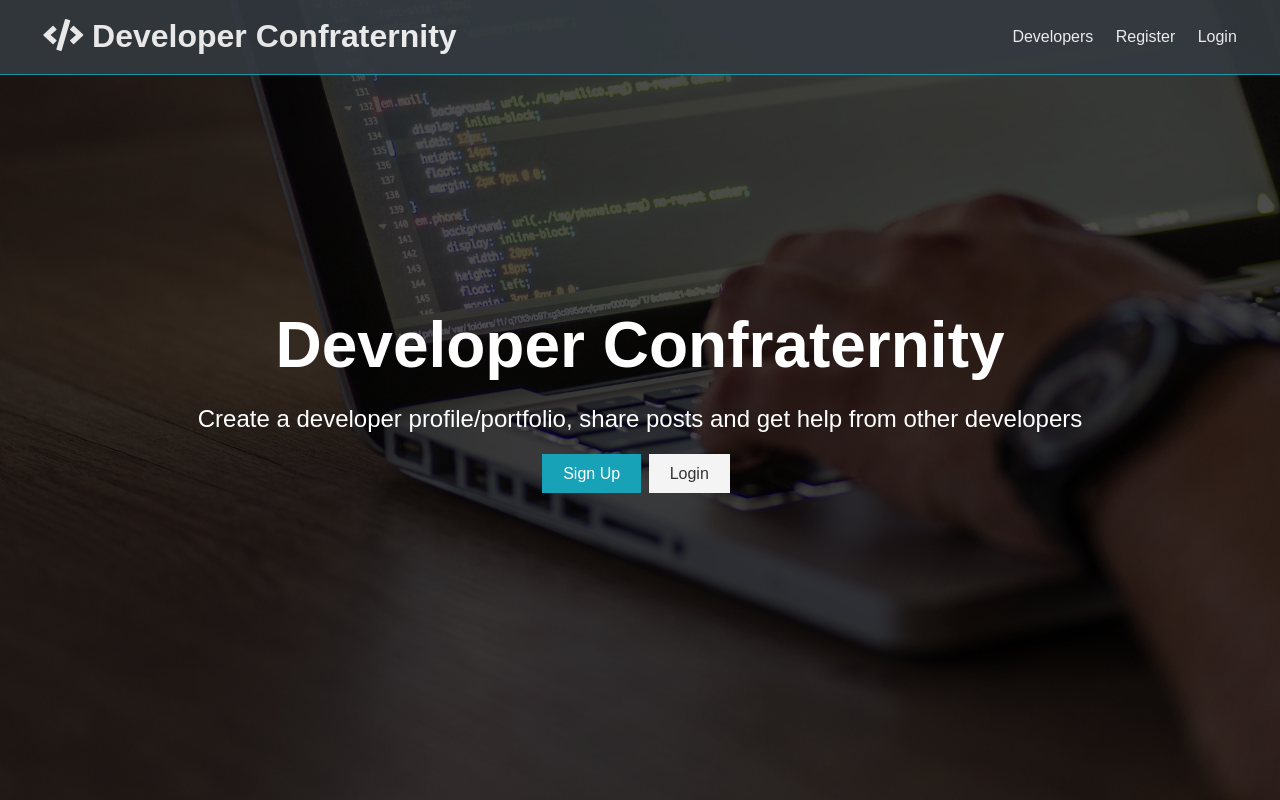
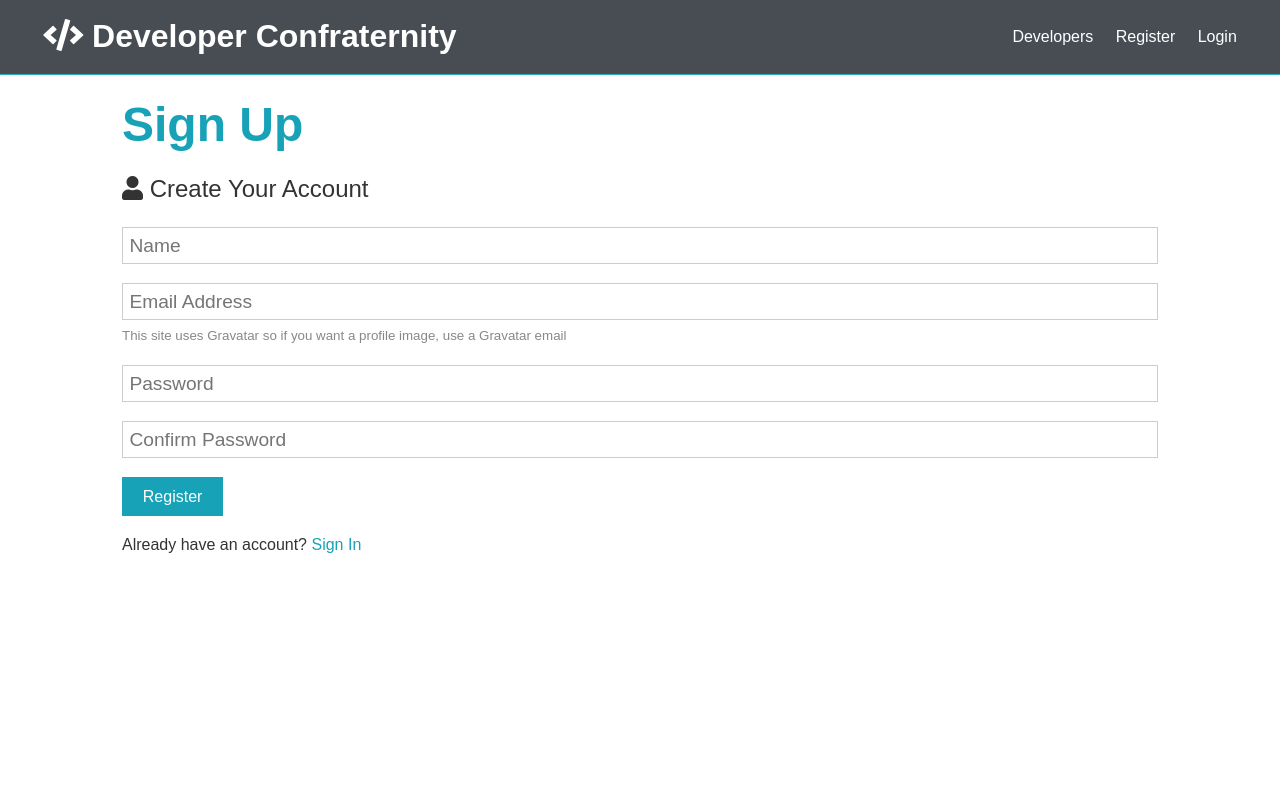
Before and after one commit to yuripaoloni/Developer-Confraternity, a React (Create React App) app in the folder client/: page /register in a window 1280 px wide. Built offline with nearby package versions, Linux system fonts and the light colour scheme.

Commit message:
react router setup & login/register form

```diff
--- a/client/src/App.js
+++ b/client/src/App.js
@@ -1,13 +1,24 @@
 import React, { Fragment } from "react";
+import { BrowserRouter as Router, Route, Switch } from "react-router-dom";
 import Navbar from "./components/layout/Navbar";
 import Landing from "./components/layout/Landing";
+import Register from "./components/auth/Register";
+import Login from "./components/auth/Login";
 import "./App.css";
 
 const App = () => (
-  <Fragment>
-    <Navbar />
-    <Landing />
-  </Fragment>
+  <Router>
+    <Fragment>
+      <Navbar />
+      <Route exact path="/" component={Landing} />
+      <section className="container">
+        <Switch>
+          <Route exact path="/register" component={Register} />
+          <Route exact path="/login" component={Login} />
+        </Switch>
+      </section>
+    </Fragment>
+  </Router>
 );
 
 export default App;
--- /dev/null
+++ b/client/src/components/auth/Login.js
@@ -0,0 +1,58 @@
+import React, { Fragment, useState } from "react";
+import { Link } from "react-router-dom";
+
+const Login = () => {
+  const [formData, setFormData] = useState({
+    email: "",
+    password: ""
+  });
+
+  const { email, password } = formData;
+
+  const onChange = e =>
+    setFormData({
+      ...formData,
+      [e.target.name]: e.target.value
+    });
+
+  const onSubmit = async e => {
+    e.preventDefault();
+    console.log("SUCCESS");
+  };
+
+  return (
+    <Fragment>
+      <h1 className="large text-primary">Sign In</h1>
+      <p className="lead">
+        <i className="fas fa-user"></i> Sign Into Your Account
+      </p>
+      <form className="form" onSubmit={e => onSubmit(e)}>
+        <div className="form-group">
+          <input
+            type="email"
+            placeholder="Email Address"
+            name="email"
+            value={email}
+            onChange={e => onChange(e)}
+          />
+        </div>
+        <div className="form-group">
+          <input
+            type="password"
+            placeholder="Password"
+            name="password"
+            value={password}
+            onChange={e => onChange(e)}
+            minLength="6"
+          />
+        </div>
+        <input type="submit" className="btn btn-primary" value="Login" />
+      </form>
+      <p className="my-1">
+        Don't have an account? <Link to="/register">Sign Up</Link>
+      </p>
+    </Fragment>
+  );
+};
+
+export default Login;
--- /dev/null
+++ b/client/src/components/auth/Register.js
@@ -0,0 +1,88 @@
+import React, { Fragment, useState } from "react";
+import { Link } from "react-router-dom";
+
+const Register = () => {
+  const [formData, setFormData] = useState({
+    name: "",
+    email: "",
+    password: "",
+    password2: ""
+  });
+
+  const { name, email, password, password2 } = formData;
+
+  const onChange = e =>
+    setFormData({
+      ...formData,
+      [e.target.name]: e.target.value
+    });
+
+  const onSubmit = async e => {
+    e.preventDefault();
+    if (password !== password2) {
+      console.log("Passwords do not match");
+    } else {
+      console.log("SUCCESS");
+    }
+  };
+
+  return (
+    <Fragment>
+      <h1 className="large text-primary">Sign Up</h1>
+      <p className="lead">
+        <i className="fas fa-user"></i> Create Your Account
+      </p>
+      <form className="form" onSubmit={e => onSubmit(e)}>
+        <div className="form-group">
+          <input
+            type="text"
+            placeholder="Name"
+            name="name"
+            value={name}
+            onChange={e => onChange(e)}
+            required
+          />
+        </div>
+        <div className="form-group">
+          <input
+            type="email"
+            placeholder="Email Address"
+            name="email"
+            value={email}
+            onChange={e => onChange(e)}
+          />
+          <small className="form-text">
+            This site uses Gravatar so if you want a profile image, use a
+            Gravatar email
+          </small>
+        </div>
+        <div className="form-group">
+          <input
+            type="password"
+            placeholder="Password"
+            name="password"
+            value={password}
+            onChange={e => onChange(e)}
+            minLength="6"
+          />
+        </div>
+        <div className="form-group">
+          <input
+            type="password"
+            placeholder="Confirm Password"
+            name="password2"
+            value={password2}
+            onChange={e => onChange(e)}
+            minLength="6"
+          />
+        </div>
+        <input type="submit" className="btn btn-primary" value="Register" />
+      </form>
+      <p className="my-1">
+        Already have an account? <Link to="/login">Sign In</Link>
+      </p>
+    </Fragment>
+  );
+};
+
+export default Register;
--- a/client/src/components/layout/Landing.js
+++ b/client/src/components/layout/Landing.js
@@ -1,4 +1,5 @@
 import React from "react";
+import { Link } from "react-router-dom";
 
 const Landing = () => {
   return (
@@ -11,12 +12,12 @@
             other developers
           </p>
           <div className="buttons">
-            <a href="register.html" className="btn btn-primary">
+            <Link to="/register" className="btn btn-primary">
               Sign Up
-            </a>
-            <a href="login.html" className="btn btn-light">
+            </Link>
+            <Link to="/login" className="btn btn-light">
               Login
-            </a>
+            </Link>
           </div>
         </div>
       </div>
--- a/client/src/components/layout/Navbar.js
+++ b/client/src/components/layout/Navbar.js
@@ -1,22 +1,23 @@
 import React from "react";
+import { Link } from "react-router-dom";
 
 const Navbar = () => {
   return (
     <li className="navbar bg-dark">
       <h1>
-        <a href="index.html">
+        <Link to="/">
           <i className="fas fa-code"></i> Developer Confraternity
-        </a>
+        </Link>
       </h1>
       <ul>
         <li>
-          <a href="profiles.html">Developers</a>
+          <Link to="!#">Developers</Link>
         </li>
         <li>
-          <a href="register.html">Register</a>
+          <Link to="/register">Register</Link>
         </li>
         <li>
-          <a href="login.html">Login</a>
+          <Link to="/login">Login</Link>
         </li>
       </ul>
     </li>
```
